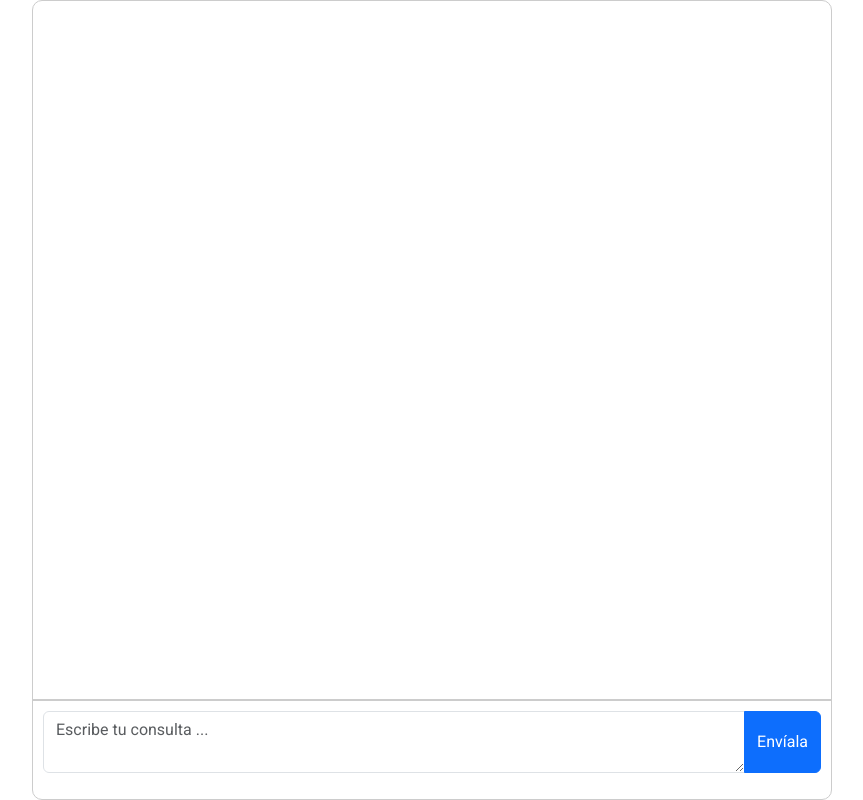
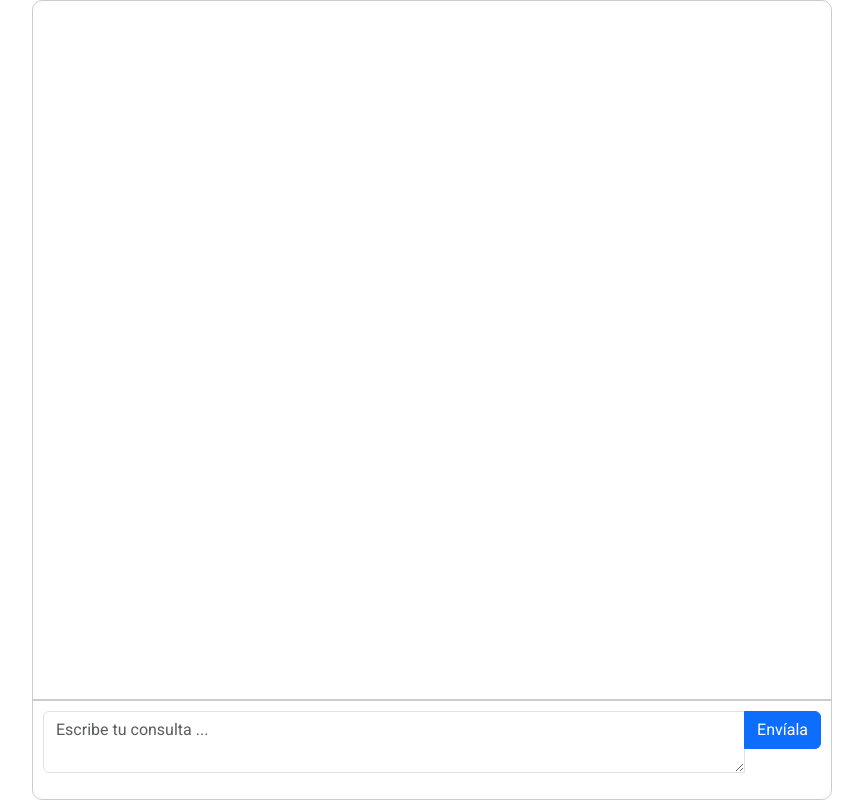
Before and after one commit to sashirestela/genaiproject, a website with bundled scripts: page chatbot-client/index.html in a window 1280 px wide. Shown: the whole page, without its empty margins (208-1071 px from the left). Built offline with nearby package versions, Linux system fonts and the light colour scheme.

Commit message:
Fix style for send-button

```diff
--- a/chatbot-client/css/style.css
+++ b/chatbot-client/css/style.css
@@ -54,6 +54,11 @@ body {
   border-top: 1px solid #ccc;
 }
 
+#send-button {
+  height: auto;
+  align-self: flex-start;
+}
+
 .loader {
   width: 100%;
   height: 4.8px;
```
